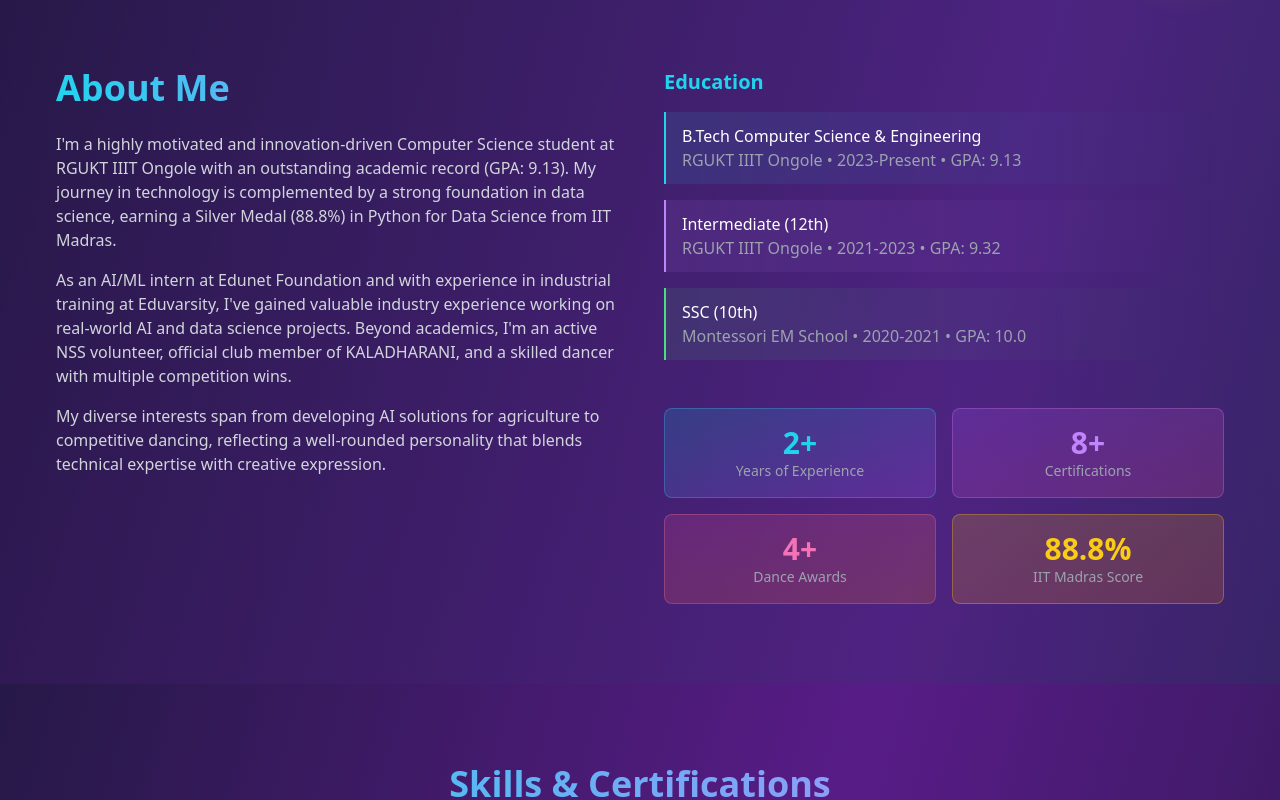
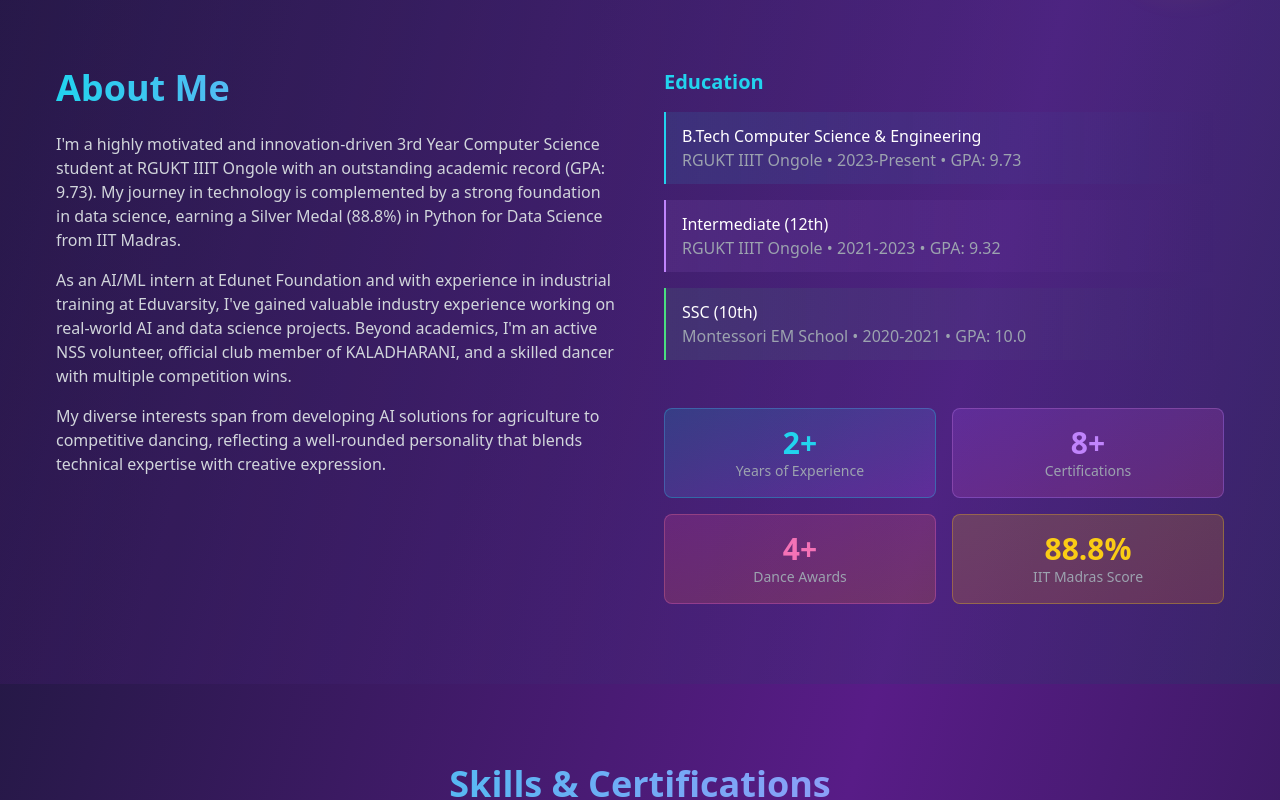
Before and after one commit to Bobby-111/bharath-portfolio, a React (Vite) app: page / in a window 1280 px wide. Shown: the part 780-1580 px from the top of the page. Built offline with nearby package versions, Linux system fonts and the light colour scheme.

Commit message:
Update About Me, Skills, and Education sections
Modified the "About Me" section, updated the "Technical Skills" section to reflect 95% for Machine Learning & AI, and updated the "Education" section with the specified details.

```diff
--- a/src/pages/Index.tsx
+++ b/src/pages/Index.tsx
@@ -120,7 +120,7 @@ const Index = () => {
     color: "from-cyan-400 to-blue-500"
   }, {
     name: "Machine Learning & AI",
-    level: 90,
+    level: 95,
     icon: "🤖",
     color: "from-purple-400 to-pink-500"
   }, {
@@ -311,7 +311,7 @@ const Index = () => {
               <h2 className="text-4xl font-bold mb-6 bg-gradient-to-r from-cyan-400 to-purple-400 bg-clip-text text-transparent">About Me</h2>
               <div className="space-y-4 text-gray-300">
                 <p>
-                  I'm a highly motivated and innovation-driven Computer Science student at RGUKT IIIT Ongole with an outstanding academic record (GPA: 9.13).
+                  I'm a highly motivated and innovation-driven 3rd Year Computer Science student at RGUKT IIIT Ongole with an outstanding academic record (GPA: 9.73).
                   My journey in technology is complemented by a strong foundation in data science, earning a Silver Medal (88.8%)
                   in Python for Data Science from IIT Madras.
                 </p>
@@ -333,7 +333,7 @@ const Index = () => {
                 <div className="space-y-4">
                   <div className="border-l-2 border-cyan-400 pl-4 bg-gradient-to-r from-cyan-400/10 to-transparent p-3 rounded-r-lg">
                     <h4 className="font-medium">B.Tech Computer Science & Engineering</h4>
-                    <p className="text-gray-400">RGUKT IIIT Ongole • 2023-Present • GPA: 9.13</p>
+                    <p className="text-gray-400">RGUKT IIIT Ongole • 2023-Present • GPA: 9.73</p>
                   </div>
                   <div className="border-l-2 border-purple-400 pl-4 bg-gradient-to-r from-purple-400/10 to-transparent p-3 rounded-r-lg">
                     <h4 className="font-medium">Intermediate (12th)</h4>
```
